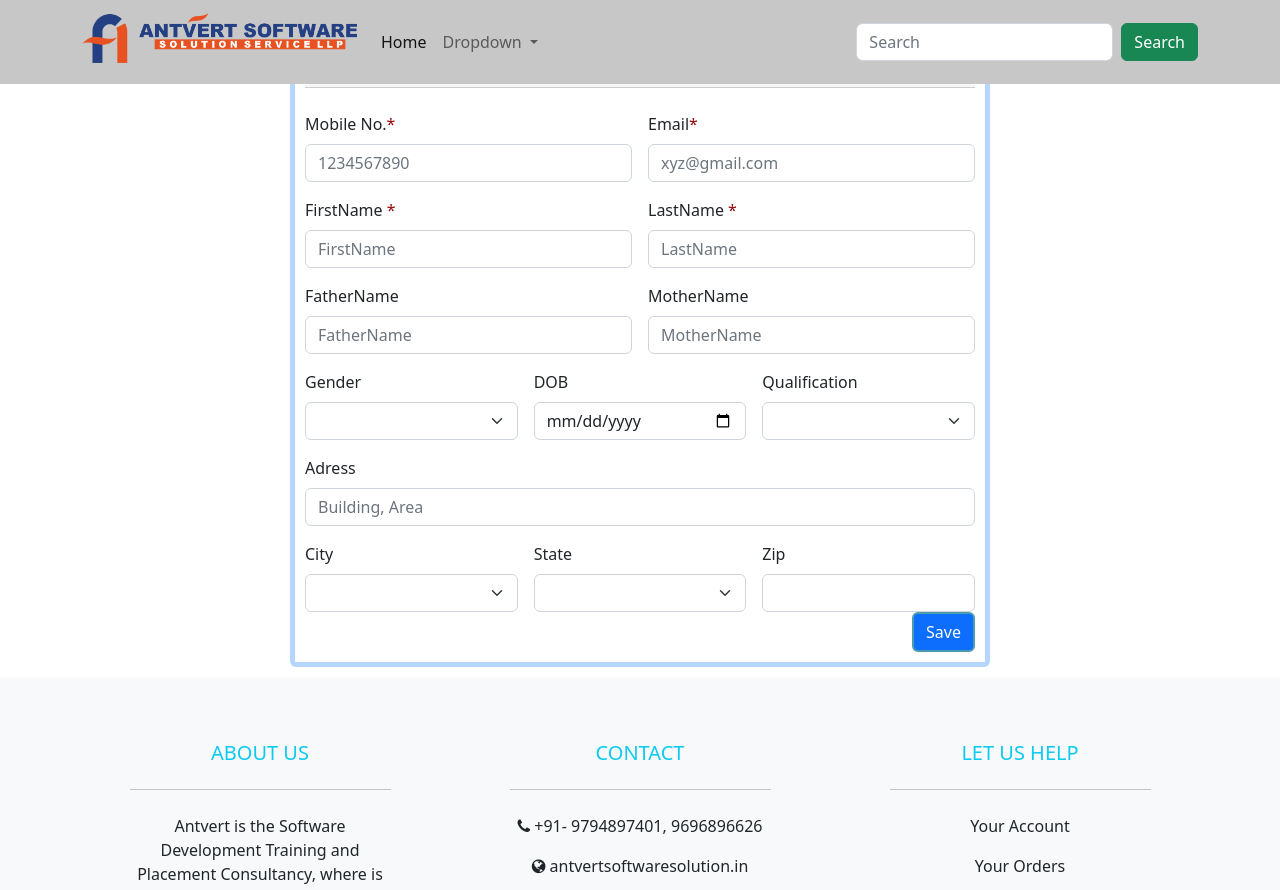
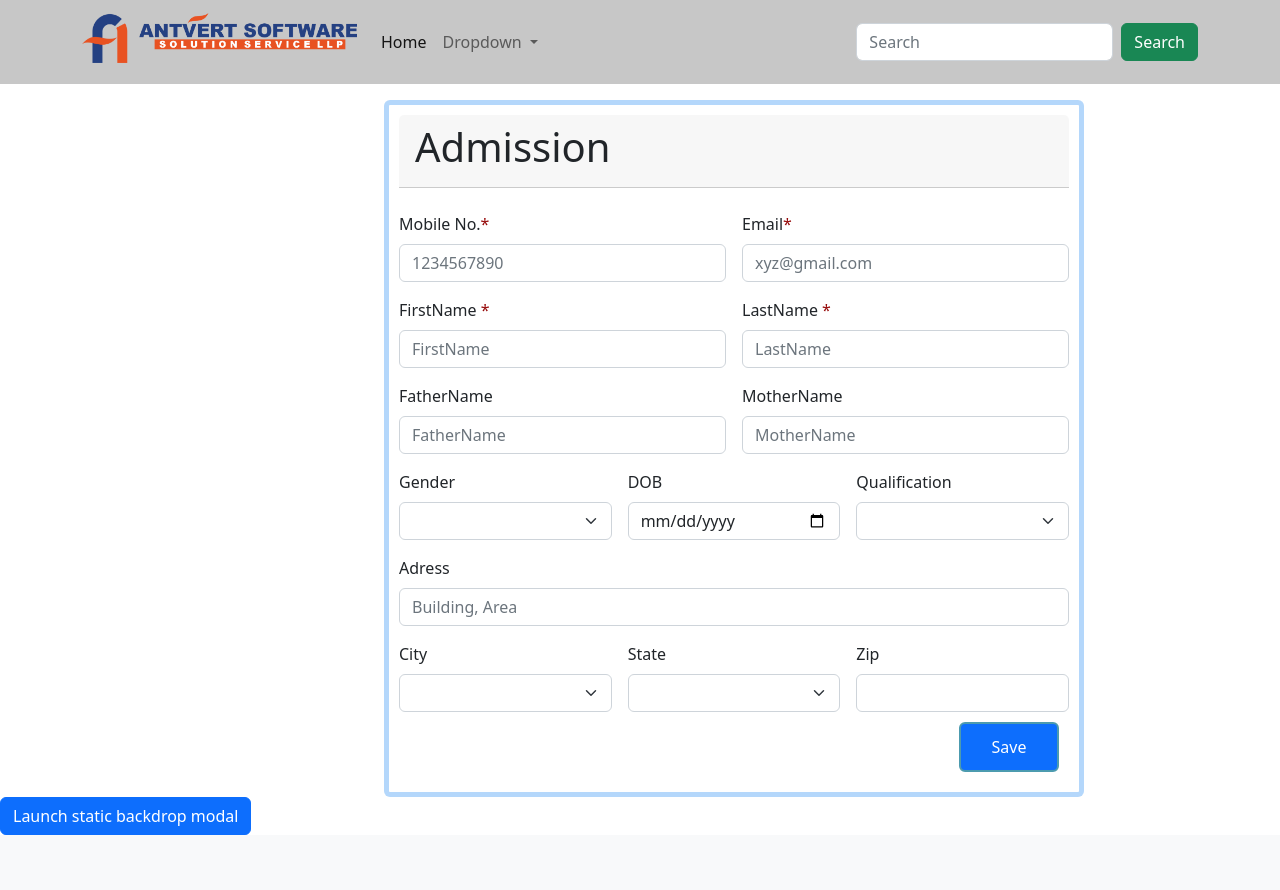
Before and after one commit to AntvertSoftware/FutureManagmentSystem, an Angular app in the folder FutureManagmentApp/: page /admission in a window 1280 px wide. Shown: the top 890 px of the page. Built offline with nearby package versions, Linux system fonts and the light colour scheme.

Commit message:
admission updated

```diff
--- a/FutureManagmentApp/src/app/admission/admission.component.css
+++ b/FutureManagmentApp/src/app/admission/admission.component.css
@@ -9,36 +9,32 @@
 
 .card {
     /* background-color: rgb(227, 214, 240); */
+    justify-content: space-between;
+    flex-wrap: wrap;
 
-    justify-content: space-between;
-
-    flex-wrap: wrap;
     /* for border color */
     border: 5px solid rgba(90, 168, 246, 0.453);
+
     /* for height and width */
     height: auto;
     width: 700px;
+
     /* for center */
-    margin: 0 auto;
+    margin-top: 100px;
+    margin-left: 30%;
     padding: 10px;
     float: none;
-    margin-bottom: 10px;
+}
 
-}
-.save{
-
-
+.save {
     color: solid rgb(235, 232, 232);
     border: 2px solid #4c9baf;
     float: right;
-    width: auto;
-    height: auto;
-    margin: auto;
+    width: 100px;
+    height: 50px;
+    margin: 10px;
+}
 
-
-
-
-}
 /* .cent{
     margin: auto;
     width: 44.7%;
--- a/FutureManagmentApp/src/app/admission/admission.component.html
+++ b/FutureManagmentApp/src/app/admission/admission.component.html
@@ -1,3 +1,5 @@
+
+
 <div class="card">
   <div class="card-header">
     <h1>Admission</h1>
@@ -93,3 +95,27 @@
     </form>
   </div>
 </div>
+
+<!-- Button trigger modal -->
+<button type="button" class="btn btn-primary" data-bs-toggle="modal" data-bs-target="#staticBackdrop">
+  Launch static backdrop modal
+</button>
+
+<!-- Modal -->
+<div class="modal fade" id="staticBackdrop" data-bs-backdrop="static" data-bs-keyboard="false" tabindex="-1" aria-labelledby="staticBackdropLabel" aria-hidden="true">
+  <div class="modal-dialog">
+    <div class="modal-content">
+      <div class="modal-header">
+        <h5 class="modal-title" id="staticBackdropLabel">Modal title</h5>
+        <button type="button" class="btn-close" data-bs-dismiss="modal" aria-label="Close"></button>
+      </div>
+      <div class="modal-body">
+        ...
+      </div>
+      <div class="modal-footer">
+        <button type="button" class="btn btn-secondary" data-bs-dismiss="modal">Close</button>
+        <button type="button" class="btn btn-primary">Understood</button>
+      </div>
+    </div>
+  </div>
+</div>
```
